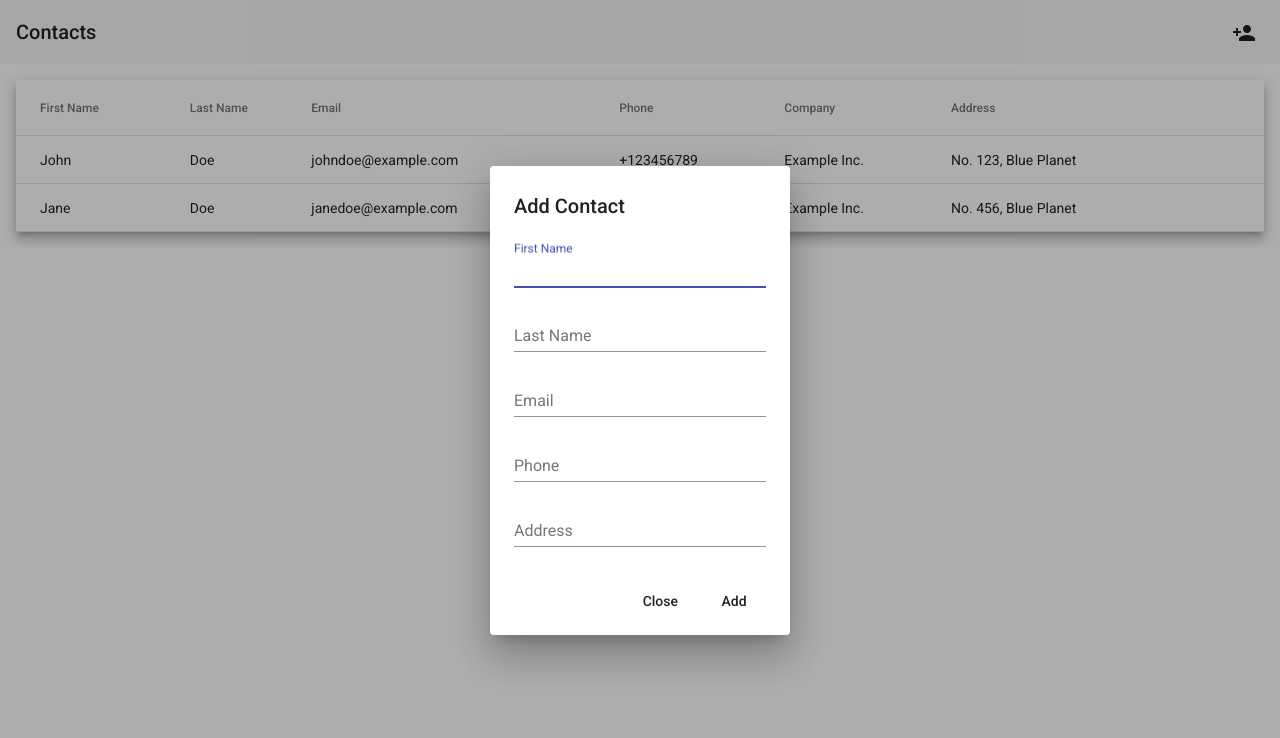
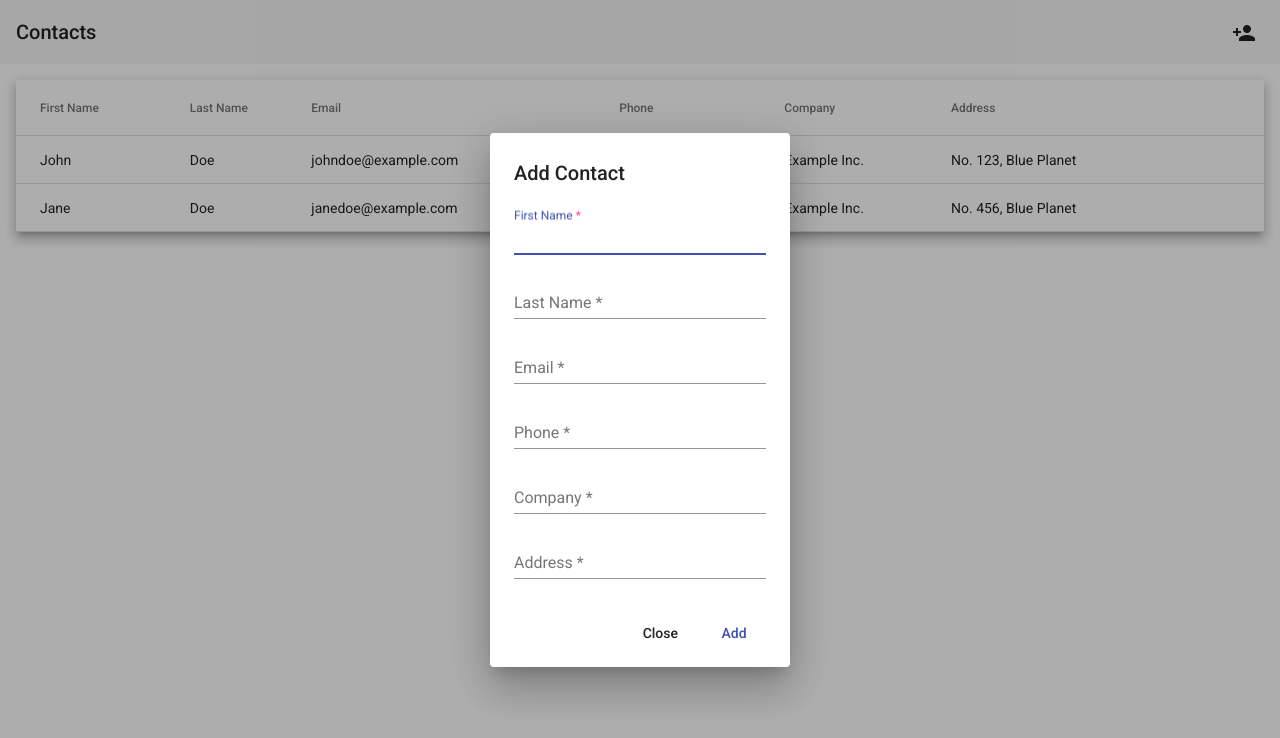
Before and after one commit to tsaung/coding-test, an Angular app: page / in a window 1280 px wide. Both pictures are taken after a click on the button "person_add". Shown: the top 738 px of the page. Built offline with nearby package versions, Linux system fonts and the light colour scheme.

Commit message:
basic implementation finished

```diff
--- a/src/app/app.component.ts
+++ b/src/app/app.component.ts
@@ -1,9 +1,10 @@
 import { Component } from '@angular/core';
+import { FormControl, FormGroup } from '@angular/forms';
 
 @Component({
   selector: 'app-root',
   templateUrl: './app.component.html',
-  styleUrls: ['./app.component.css']
+  styleUrls: ['./app.component.css'],
 })
 export class AppComponent {
   title = 'coding-test-two';
--- a/src/app/app.module.ts
+++ b/src/app/app.module.ts
@@ -1,11 +1,12 @@
 import { NgModule } from '@angular/core';
 import { BrowserModule } from '@angular/platform-browser';
-import { FormsModule } from '@angular/forms';
+import { FormsModule, ReactiveFormsModule } from '@angular/forms';
 import { HttpClientModule } from '@angular/common/http';
 import { BrowserAnimationsModule } from '@angular/platform-browser/animations';
 
 import { AppComponent } from './app.component';
 import { AppRoutingModule } from './app-routing.module';
+import { MaterialModule } from './material.module';
 
 @NgModule({
   declarations: [AppComponent],
@@ -13,8 +14,10 @@ import { AppRoutingModule } from './app-routing.module';
     BrowserModule,
     BrowserAnimationsModule,
     FormsModule,
+    ReactiveFormsModule,
     HttpClientModule,
     AppRoutingModule,
+    MaterialModule,
   ],
   providers: [],
   bootstrap: [AppComponent],
--- a/src/app/contacts/contact-create-dialog/contact-create-dialog.component.html
+++ b/src/app/contacts/contact-create-dialog/contact-create-dialog.component.html
@@ -1,27 +1,38 @@
+<form [formGroup]="contactForm" (ngSubmit)="onSubmit()">
   <h3 mat-dialog-title>Add Contact</h3>
   <div mat-dialog-content>
     <mat-form-field>
       <mat-label>First Name</mat-label>
-    <input matInput type="text" />
+      <input matInput type="text" formControlName="firstName" />
     </mat-form-field>
     <mat-form-field>
       <mat-label>Last Name</mat-label>
-    <input matInput type="text" />
+      <input matInput type="text" formControlName="lastName" />
     </mat-form-field>
     <mat-form-field>
       <mat-label>Email</mat-label>
-    <input matInput type="email" />
+      <input matInput type="email" formControlName="email" />
+      <mat-error *ngIf="emailControl.invalid && emailControl.value.length"
+        >Invalid Email</mat-error
+      >
     </mat-form-field>
     <mat-form-field>
       <mat-label>Phone</mat-label>
-    <input matInput type="tel" />
+      <input matInput type="tel" formControlName="phone" />
     </mat-form-field>
+
+    <mat-form-field>
+      <mat-label>Company</mat-label>
+      <input matInput type="text" formControlName="company" />
+    </mat-form-field>
+
     <mat-form-field>
       <mat-label>Address</mat-label>
-    <input matInput type="text" />
+      <input matInput type="text" formControlName="address" />
     </mat-form-field>
   </div>
   <div mat-dialog-actions align="end">
     <button mat-button mat-dialog-close>Close</button>
-  <button mat-button>Add</button>
+    <button mat-button color="primary" type="submit">Add</button>
   </div>
+</form>
--- a/src/app/contacts/contact-create-dialog/contact-create-dialog.component.ts
+++ b/src/app/contacts/contact-create-dialog/contact-create-dialog.component.ts
@@ -1,17 +1,56 @@
-import { Component } from '@angular/core';
+import { Component, OnInit } from '@angular/core';
+import {
+  FormBuilder,
+  FormGroup,
+  FormControl,
+  Validators,
+} from '@angular/forms';
 import {
   MatDialog,
   MatDialogRef,
   MAT_DIALOG_DATA,
 } from '@angular/material/dialog';
+import { MatSnackBar } from '@angular/material/snack-bar';
 @Component({
   selector: 'contact-create-dialog',
   templateUrl: './contact-create-dialog.component.html',
   styleUrls: ['./contact-create-dialog.component.css'],
 })
-export class ContactCreateDialog {
-  constructor(private dialogRef: MatDialogRef<ContactCreateDialog>) {}
-  onClose() {
-    this.dialogRef.close();
+export class ContactCreateDialog implements OnInit {
+  contactForm: FormGroup;
+  constructor(
+    private dialogRef: MatDialogRef<ContactCreateDialog>,
+    private snackBar: MatSnackBar
+  ) {}
+
+  ngOnInit() {
+    this.initForm();
+  }
+
+  onSubmit() {
+    const message = this.contactForm.valid
+      ? 'Successfully Saved'
+      : 'Please fill valid data';
+
+    this.snackBar.open(message, 'close', { duration: 20000 });
+    if (this.contactForm.valid) {
+      console.log(this.contactForm.value);
+      this.dialogRef.close();
+    }
+  }
+
+  get emailControl() {
+    return this.contactForm.get('email');
+  }
+
+  private initForm() {
+    this.contactForm = new FormGroup({
+      firstName: new FormControl('', Validators.required),
+      lastName: new FormControl('', Validators.required),
+      email: new FormControl('', [Validators.required, Validators.email]),
+      phone: new FormControl('', [Validators.required]),
+      address: new FormControl('', Validators.required),
+      company: new FormControl('', Validators.required),
+    });
   }
 }
--- a/src/app/contacts/contacts.module.ts
+++ b/src/app/contacts/contacts.module.ts
@@ -1,4 +1,6 @@
+import { CommonModule } from '@angular/common';
 import { NgModule } from '@angular/core';
+import { FormsModule, ReactiveFormsModule } from '@angular/forms';
 import { RouterModule } from '@angular/router';
 import { MaterialModule } from '../material.module';
 import { ContactCreateDialog } from './contact-create-dialog/contact-create-dialog.component';
@@ -7,6 +9,9 @@ import { ContactList } from './contact-list/contact-list.component';
 @NgModule({
   declarations: [ContactList, ContactCreateDialog],
   imports: [
+    CommonModule,
+    FormsModule,
+    ReactiveFormsModule,
     MaterialModule,
     RouterModule.forChild([{ path: '', component: ContactList }]),
   ],
--- a/src/app/material.module.ts
+++ b/src/app/material.module.ts
@@ -6,6 +6,7 @@ import { MatTableModule } from '@angular/material/table';
 import { MatToolbarModule } from '@angular/material/toolbar';
 import { MatFormFieldModule } from '@angular/material/form-field';
 import { MatInputModule } from '@angular/material/input';
+import { MatSnackBarModule } from '@angular/material/snack-bar';
 
 @NgModule({
   imports: [
@@ -16,6 +17,7 @@ import { MatInputModule } from '@angular/material/input';
     MatIconModule,
     MatFormFieldModule,
     MatInputModule,
+    MatSnackBarModule,
   ],
   exports: [
     MatTableModule,
@@ -25,6 +27,7 @@ import { MatInputModule } from '@angular/material/input';
     MatIconModule,
     MatFormFieldModule,
     MatInputModule,
+    MatSnackBarModule,
   ],
 })
 export class MaterialModule {}
```
Lines whose indentation alone changed are shown as unchanged.
